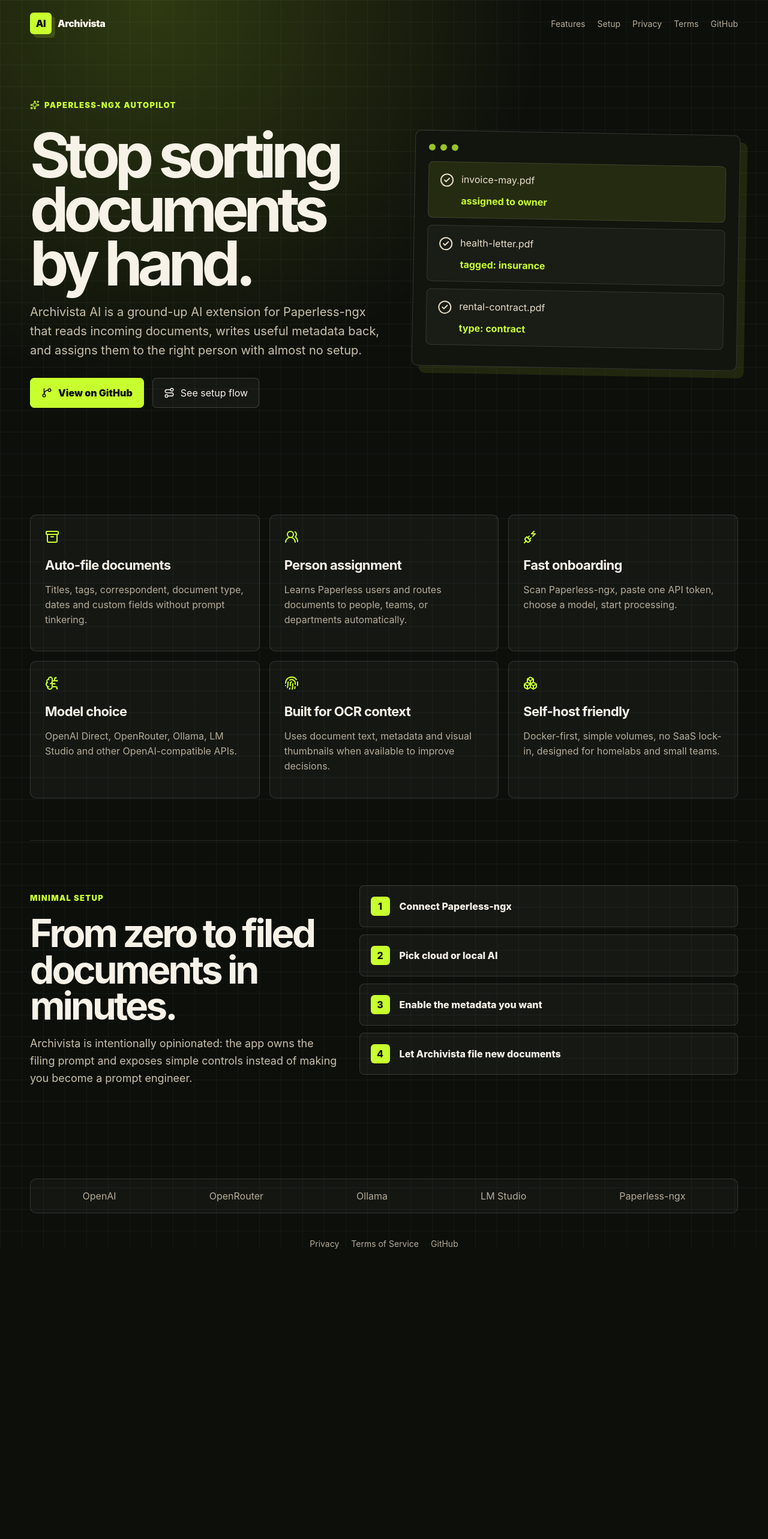
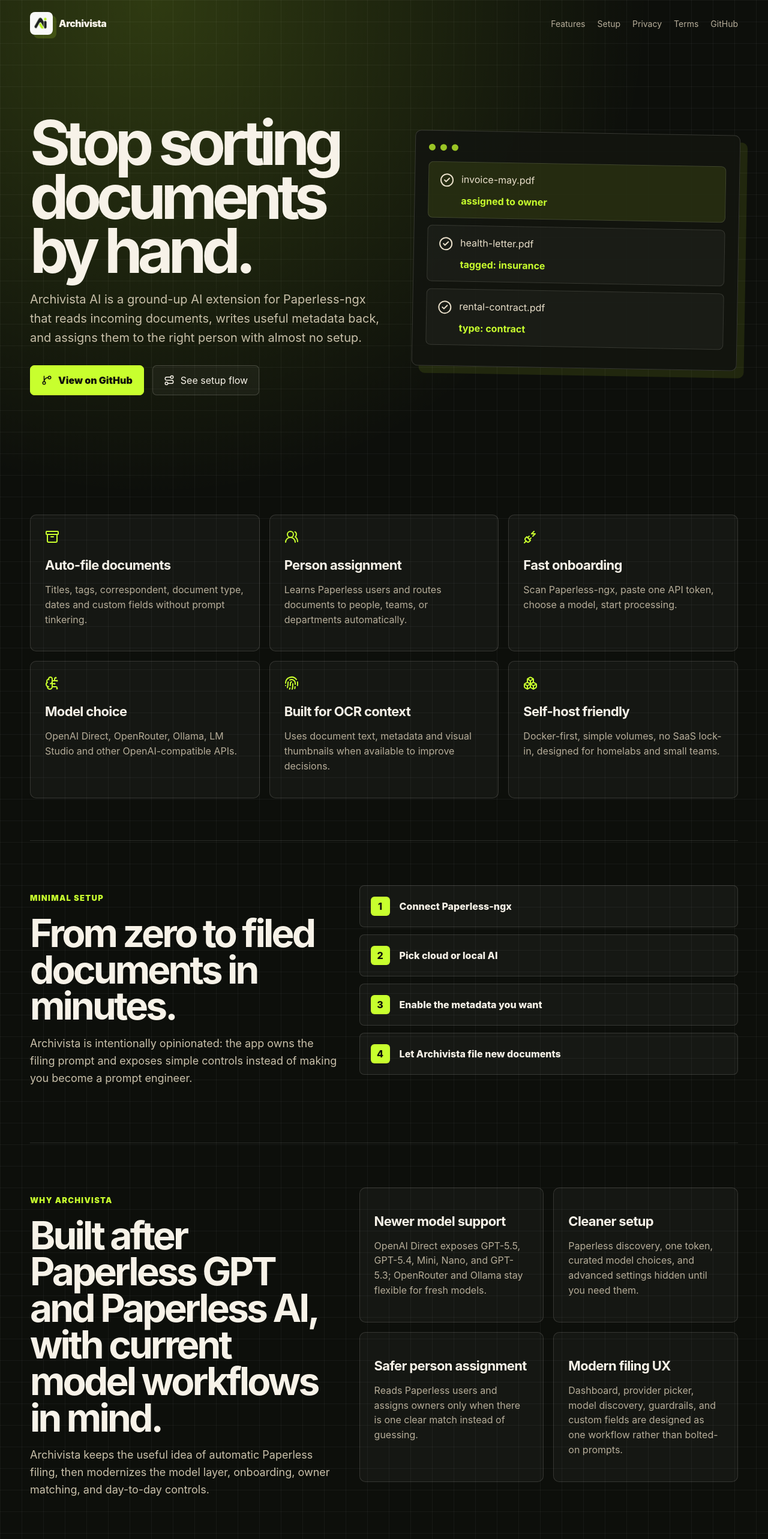
Before and after one commit to arturict/tagvico-ai-site, a React (Vite) app: page / in a window 1280 px wide. Shown: the top 2566 px of the page at 60% size. Before the commit the page ends 2146 px from the top, so only its background shows below. Built offline with nearby package versions, Linux system fonts and the light colour scheme.

Commit message:
Refresh Archivista landing branding

```diff
--- a/src/App.jsx
+++ b/src/App.jsx
@@ -1,6 +1,6 @@
 import React from 'react';
 import { createRoot } from 'react-dom/client';
-import { Archive, BrainCircuit, Boxes, CheckCircle2, Fingerprint, GitBranch, PlugZap, Route, Scale, ShieldCheck, Sparkles, UsersRound } from 'lucide-react';
+import { Archive, BrainCircuit, Boxes, CheckCircle2, Fingerprint, GitBranch, PlugZap, Route, Scale, ShieldCheck, UsersRound } from 'lucide-react';
 import './styles.css';
 
 const features = [
@@ -19,6 +19,13 @@
   'Let Archivista file new documents',
 ];
 
+const comparisons = [
+  ['Newer model support', 'OpenAI Direct exposes GPT-5.5, GPT-5.4, Mini, Nano, and GPT-5.3; OpenRouter and Ollama stay flexible for fresh models.'],
+  ['Cleaner setup', 'Paperless discovery, one token, curated model choices, and advanced settings hidden until you need them.'],
+  ['Safer person assignment', 'Reads Paperless users and assigns owners only when there is one clear match instead of guessing.'],
+  ['Modern filing UX', 'Dashboard, provider picker, model discovery, guardrails, and custom fields are designed as one workflow rather than bolted-on prompts.'],
+];
+
 function App() {
   const page = window.location.pathname;
 
@@ -33,7 +40,7 @@
   return (
     <main>
       <nav className="nav">
-        <div className="brand"><span>AI</span> Archivista</div>
+        <div className="brand"><img src="/archivista-icon.png" alt="Archivista AI" /> Archivista</div>
         <div className="navlinks">
           <a href="#features">Features</a>
           <a href="#setup">Setup</a>
@@ -45,7 +52,6 @@
 
       <section className="hero">
         <div className="hero-copy">
-          <p className="kicker"><Sparkles size={16} /> Paperless-ngx autopilot</p>
           <h1>Stop sorting documents by hand.</h1>
           <p className="lead">Archivista AI is a ground-up AI extension for Paperless-ngx that reads incoming documents, writes useful metadata back, and assigns them to the right person with almost no setup.</p>
           <div className="actions">
@@ -76,8 +82,19 @@
         </div>
       </section>
 
+      <section className="comparison">
+        <div>
+          <p className="kicker">Why Archivista</p>
+          <h2>Built after Paperless GPT and Paperless AI, with current model workflows in mind.</h2>
+          <p className="lead small">Archivista keeps the useful idea of automatic Paperless filing, then modernizes the model layer, onboarding, owner matching, and day-to-day controls.</p>
+        </div>
+        <div className="comparison-grid">
+          {comparisons.map(([title, copy]) => <article className="feature compact" key={title}><h3>{title}</h3><p>{copy}</p></article>)}
+        </div>
+      </section>
+
       <section className="model-strip">
-        <span>OpenAI</span><span>OpenRouter</span><span>Ollama</span><span>LM Studio</span><span>Paperless-ngx</span>
+        <span>GPT-5.5</span><span>GPT-5.4</span><span>OpenRouter</span><span>Ollama</span><span>Paperless-ngx</span>
       </section>
 
       <footer className="footer-links">
@@ -94,7 +111,7 @@
   return (
     <main>
       <nav className="nav">
-        <a className="brand" href="/"><span>AI</span> Archivista</a>
+        <a className="brand" href="/"><img src="/archivista-icon.png" alt="Archivista AI" /> Archivista</a>
         <div className="navlinks">
           <a href="/">Home</a>
           <a href="/privacy">Privacy</a>
--- a/src/styles.css
+++ b/src/styles.css
@@ -5,7 +5,7 @@
 main { width:min(1180px, calc(100vw - 32px)); margin:0 auto; }
 .nav { height:78px; display:flex; align-items:center; justify-content:space-between; gap:24px; }
 .brand { display:flex; align-items:center; gap:10px; font-weight:900; letter-spacing:-.03em; }
-.brand span { width:36px; height:36px; display:grid; place-items:center; background:#c8ff2e; color:#0d0f0b; border-radius:6px; box-shadow: 6px 6px 0 rgba(200,255,46,.16); }
+.brand img { width:38px; height:38px; object-fit:cover; border-radius:8px; box-shadow: 6px 6px 0 rgba(200,255,46,.16); }
 .navlinks { display:flex; gap:20px; color:#b6ad99; font-size:14px; }
 .hero { display:grid; grid-template-columns: 1.05fr .95fr; gap:40px; align-items:center; min-height: calc(100vh - 90px); padding:52px 0 84px; }
 .kicker { color:#c8ff2e; text-transform:uppercase; letter-spacing:.1em; font-weight:900; font-size:13px; display:inline-flex; align-items:center; gap:8px; }
@@ -32,10 +32,13 @@
 .step { border:1px solid rgba(247,242,232,.14); border-radius:8px; padding:18px; background:rgba(255,255,255,.04); display:flex; align-items:center; gap:16px; font-weight:800; }
 .step span { width:32px; height:32px; display:grid; place-items:center; border-radius:6px; background:#c8ff2e; color:#0d0f0b; }
 .model-strip { margin:60px 0 80px; padding:18px; border:1px solid rgba(247,242,232,.14); border-radius:10px; display:flex; flex-wrap:wrap; justify-content:space-around; gap:18px; color:#b6ad99; background:rgba(255,255,255,.03); }
+.comparison { display:grid; grid-template-columns:.9fr 1.1fr; gap:32px; align-items:start; padding:74px 0; border-top:1px solid rgba(247,242,232,.12); }
+.comparison-grid { display:grid; grid-template-columns:repeat(2, 1fr); gap:16px; }
+.feature.compact { min-height:160px; }
 .footer-links { margin: -38px 0 64px; display:flex; flex-wrap:wrap; justify-content:center; gap:20px; color:#b6ad99; font-size:14px; }
 .legal { min-height: calc(100vh - 90px); padding:70px 0 90px; }
 .legal h1 { max-width:900px; }
 .legal-card { border:1px solid rgba(247,242,232,.14); border-radius:12px; background:rgba(255,255,255,.035); padding:28px; display:grid; gap:18px; max-width:860px; }
 .legal-card h2 { font-size:26px; margin:0; letter-spacing:-.04em; }
 .legal-card p { color:#c9c0aa; line-height:1.65; margin:0; }
-@media (max-width: 900px) { .hero, .setup { grid-template-columns:1fr; } .features { grid-template-columns:1fr; } .nav { align-items:flex-start; height:auto; padding:20px 0; flex-direction:column; } }
+@media (max-width: 900px) { .hero, .setup, .comparison { grid-template-columns:1fr; } .features, .comparison-grid { grid-template-columns:1fr; } .nav { align-items:flex-start; height:auto; padding:20px 0; flex-direction:column; } }
```
Also changed, not shown: public/archivista-icon.png (added).
